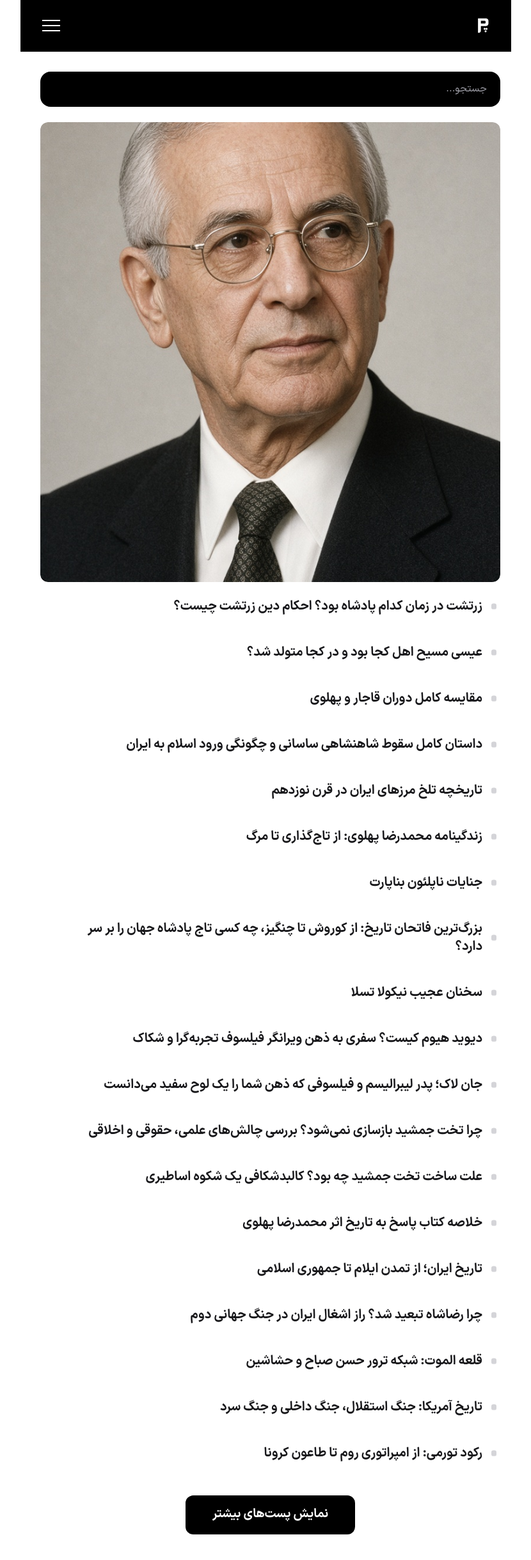
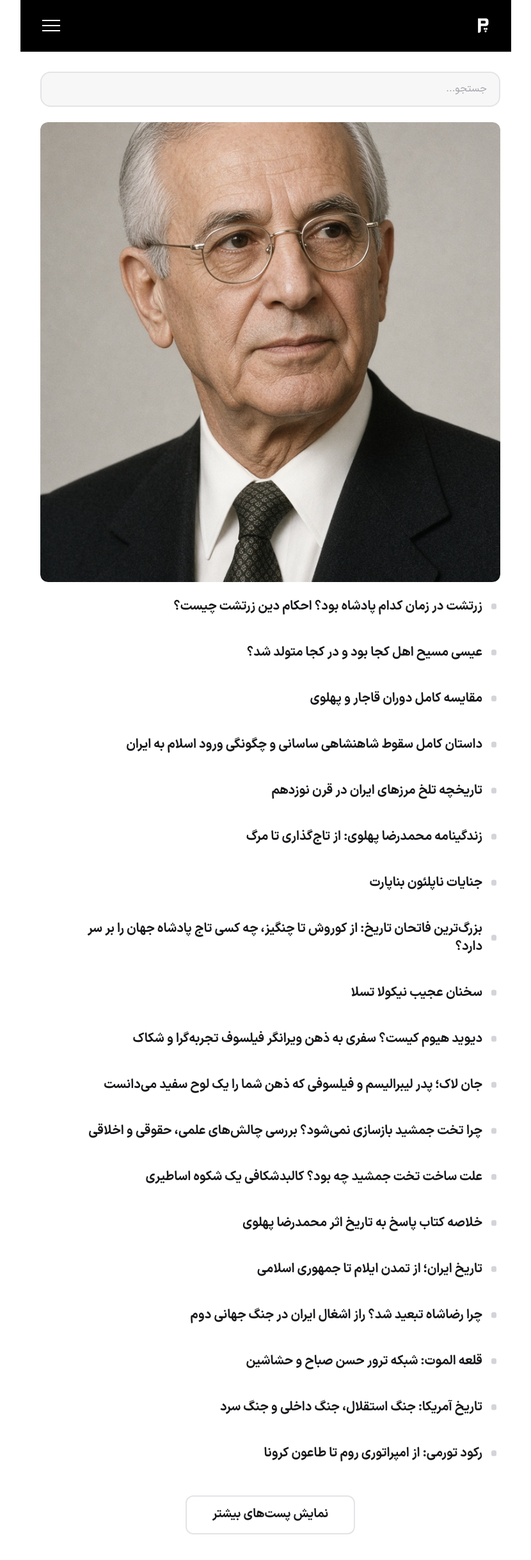
Before and after one commit to darkblog/darkblog.github.io, a Jekyll site: the page built from test.html, in a window 1280 px wide. Shown: the whole page at 64% size, without its empty margins (210-1040 px from the left). Built offline with Jekyll 4.4.1, drawn with Linux system fonts in a browser that asks for light colours.

Commit message:
Update test.html

```diff
--- a/test.html
+++ b/test.html
@@ -98,21 +98,21 @@ html:has(#menu-toggle:checked), html.nav-open { overflow: hidden; }
 .mobile-nav a:hover, .mobile-nav a:focus-visible { color: var(--header-accent); }
 .main-content { padding-block: calc(var(--header-h) + 2rem) 2.5rem; padding-inline: max(var(--pad-x), var(--safe-r)) max(var(--pad-x), var(--safe-l)); background-color: var(--bg-shell); }
 .live-search-wrapper { position: relative; margin-block-end: 1.5rem; width: 100%; }
-.live-search-input { width: 100%; padding-block: 0.8rem; padding-inline: 1.2rem 3.5rem; font: inherit; font-size: 1rem; border: 2px solid #000000; border-radius: var(--r-lg); background-color: #000000; color: #ffffff; min-height: 48px; -webkit-appearance: none; appearance: none; }
+.live-search-input { width: 100%; padding-block: 0.8rem; padding-inline: 1.2rem 3.5rem; font: inherit; font-size: 1rem; border: 2px solid var(--border); border-radius: var(--r-lg); background-color: var(--bg-elev); color: var(--text-body); min-height: 48px; -webkit-appearance: none; appearance: none; }
 .live-search-input:focus { border-color: var(--accent); box-shadow: 0 0 0 3px var(--accent-ring); outline: none; }
 .live-search-input:focus-visible { outline: 3px solid var(--accent); outline-offset: 2px; }
-.live-search-input::placeholder { color: #a1a1aa; opacity: 1; }
+.live-search-input::placeholder { color: var(--text-dim); opacity: 1; }
 .live-search-input::-webkit-search-cancel-button, .live-search-input::-webkit-search-decoration { -webkit-appearance: none; appearance: none; }
-.search-clear-btn { position: absolute; inset-inline-end: 0.5rem; inset-block-start: 50%; transform: translateY(-50%); background: transparent; border: 0; color: #a1a1aa; font-size: 1.5rem; line-height: 1; cursor: pointer; min-width: 44px; min-height: 44px; border-radius: 50%; display: inline-flex; align-items: center; justify-content: center; transition: color var(--dur), background-color var(--dur); }
-.search-clear-btn:hover { color: #ffffff; background: rgba(255, 255, 255, 0.1); }
-.live-search-results { position: absolute; inset-block-start: calc(100% + 0.5rem); inset-inline: 0; background-color: #000000; border: 1px solid #2a2a2a; border-radius: var(--r-lg); overflow-y: auto; overscroll-behavior: contain; max-height: 60vh; z-index: 20; list-style: none; padding: 0; margin: 0; box-shadow: 0 8px 30px rgba(0, 0, 0, 0.35); }
-.live-search-results li { border-block-end: 1px solid #2a2a2a; list-style: none; }
+.search-clear-btn { position: absolute; inset-inline-end: 0.5rem; inset-block-start: 50%; transform: translateY(-50%); background: transparent; border: 0; color: var(--text-dim); font-size: 1.5rem; line-height: 1; cursor: pointer; min-width: 44px; min-height: 44px; border-radius: 50%; display: inline-flex; align-items: center; justify-content: center; transition: color var(--dur), background-color var(--dur); }
+.search-clear-btn:hover { color: var(--text-body); background: var(--border); }
+.live-search-results { position: absolute; inset-block-start: calc(100% + 0.5rem); inset-inline: 0; background-color: var(--bg-elev); border: 1px solid var(--border); border-radius: var(--r-lg); overflow-y: auto; overscroll-behavior: contain; max-height: 60vh; z-index: 20; list-style: none; padding: 0; margin: 0; box-shadow: 0 8px 30px rgba(0, 0, 0, 0.12); }
+.live-search-results li { border-block-end: 1px solid var(--border); list-style: none; }
 .live-search-results li:last-child { border-block-end: none; }
-.live-search-results a { color: #f0ece6; text-decoration: none; display: flex; align-items: center; font-size: 0.95rem; padding: 0.8rem 1.2rem; min-height: 48px; transition: color var(--dur), background-color var(--dur); }
-.live-search-results a:hover, .live-search-results a:focus-visible { color: var(--header-accent); background-color: rgba(255, 255, 255, 0.06); }
-.live-search-results li[aria-selected="true"] a { color: var(--header-accent); background-color: rgba(45, 212, 191, 0.12); }
-.live-search-results .no-result { color: #a1a1aa; padding: 1rem 1.2rem; text-align: center; display: flex; align-items: center; justify-content: center; min-height: 48px; }
-.live-search-results .more-result a { justify-content: center; color: #a1a1aa; font-size: 0.9rem; }
+.live-search-results a { color: var(--text-body); text-decoration: none; display: flex; align-items: center; font-size: 0.95rem; padding: 0.8rem 1.2rem; min-height: 48px; transition: color var(--dur), background-color var(--dur); }
+.live-search-results a:hover, .live-search-results a:focus-visible { color: var(--accent); background-color: rgba(0, 0, 0, 0.04); }
+.live-search-results li[aria-selected="true"] a { color: var(--accent); background-color: var(--accent-bg); }
+.live-search-results .no-result { color: var(--text-muted); padding: 1rem 1.2rem; text-align: center; display: flex; align-items: center; justify-content: center; min-height: 48px; }
+.live-search-results .more-result a { justify-content: center; color: var(--text-muted); font-size: 0.9rem; }
 .posts-list { list-style: none; padding: 0; margin: 0; display: flex; flex-direction: column; gap: 0.25rem; }
 .posts-list li { position: relative; border-radius: var(--r-md); background-color: transparent; border: 0; }
 .posts-list li::before { content: ''; position: absolute; inset-inline-start: 0.35rem; inset-block-start: 50%; transform: translateY(-50%); width: 0.55rem; height: 0.55rem; background-color: var(--border-h); border-radius: 0.2rem; transition: background-color var(--dur), transform var(--dur), box-shadow var(--dur); z-index: 1; pointer-events: none; }
@@ -128,9 +128,9 @@ html:has(#menu-toggle:checked), html.nav-open { overflow: hidden; }
 .post-card-image--fallback { background-color: var(--bg-fallback); }
 .post-card-image--fallback img { object-fit: contain; }
 .load-more-wrap { display: flex; justify-content: center; margin-block-start: 2rem; }
-.load-more-btn { font-family: inherit; display: inline-flex; align-items: center; justify-content: center; padding: 0.8rem 2.5rem; background-color: #000000; color: #ffffff; text-decoration: none; font-weight: 700; font-size: 1.2rem; border-radius: var(--r-md); border: 2px solid #000000; transition: background-color var(--dur), transform var(--dur-fast), border-color var(--dur), color var(--dur); min-height: 48px; cursor: pointer; }
-.load-more-btn:hover { background-color: var(--accent); border-color: var(--accent); color: #ffffff; transform: scale(1.02); }
-.load-more-btn:active { transform: scale(0.97); }
+.load-more-btn { font-family: inherit; display: inline-flex; align-items: center; justify-content: center; padding: 0.8rem 2.5rem; background-color: transparent; color: var(--text); text-decoration: none; font-weight: 700; font-size: 1.2rem; border-radius: var(--r-md); border: 2px solid var(--border); transition: background-color var(--dur), transform var(--dur-fast), border-color var(--dur), color var(--dur); min-height: 48px; cursor: pointer; }
+.load-more-btn:hover { background-color: var(--accent-bg); border-color: var(--accent); color: var(--accent); transform: scale(1.02); }
+.load-more-btn:active { transform: scale(0.97); color: var(--accent); }
 @media (prefers-reduced-motion: reduce) { *, *::before, *::after { animation-duration: 0.01ms !important; animation-iteration-count: 1 !important; transition-duration: 0.01ms !important; scroll-behavior: auto !important; } }
 </style>
 </head>
```
